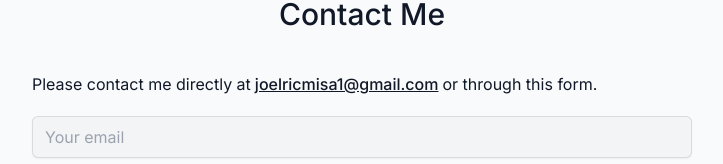
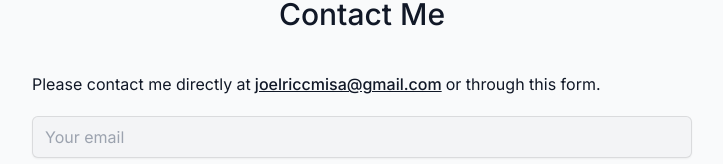
Before and after one commit to joelricmisa/personal-portfolio, a React (Vite) app: page / in a window 1280 px wide. Shown: the part 4390-4554 px from the top of the page, without its empty margins (278-1001 px from the left). Built offline with nearby package versions, Linux system fonts and the light colour scheme.

Commit message:
updated my email address in contact

```diff
--- a/src/pages/Contact.tsx
+++ b/src/pages/Contact.tsx
@@ -52,7 +52,7 @@ const Contact = () => {
         <p>
           Please contact me directly at
           <span className="mx-1 select-all font-medium underline">
-            joelricmisa1@gmail.com
+            joelriccmisa@gmail.com
           </span>
           or through this form.
         </p>
```
